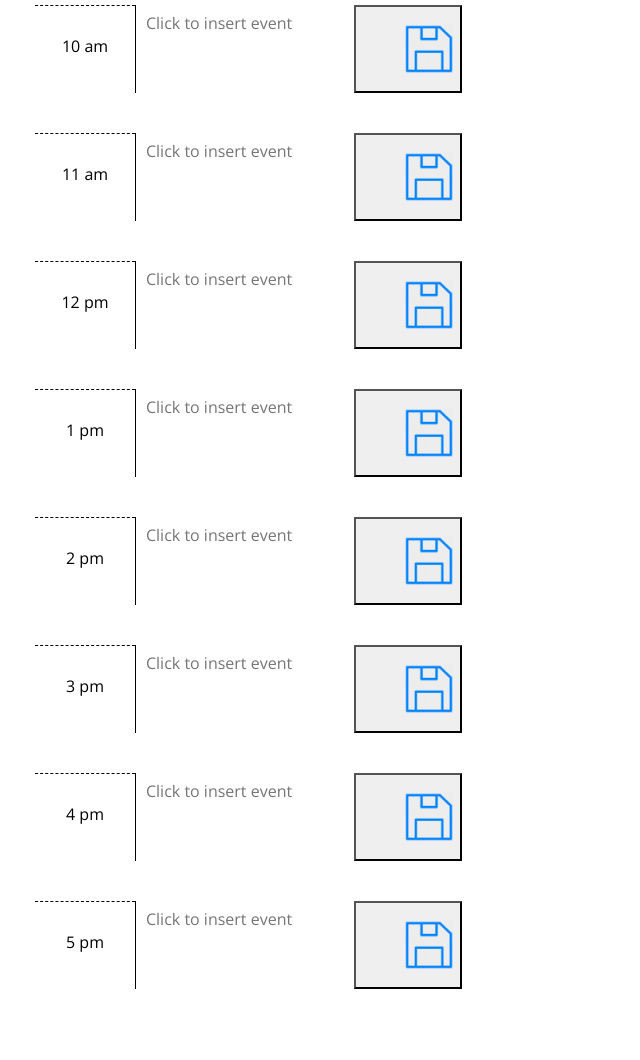
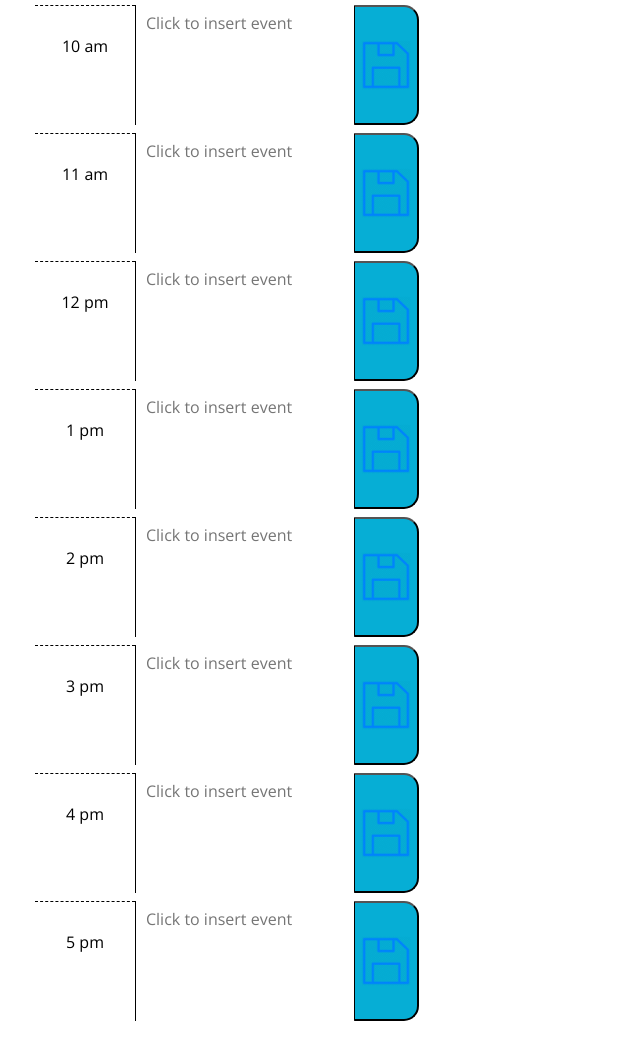
Before and after one commit to TeagrinForde/workdayCalendar-challenge5, a plain HTML site: page index.html in a window 1280 px wide. Shown: the part 526-1586 px from the top of the page, without its empty margins (0-640 px from the left). Drawn offline with nearby package versions, Linux system fonts and the light colour scheme.

Commit message:
Move inline style to css from html

```diff
--- a/index.html
+++ b/index.html
@@ -29,8 +29,8 @@
           <p>9 am</p>
         </div>
         <textarea class="event9" id="eventInput9am" placeholder="Click to insert event"></textarea>
-        <button type="submit" value="Save" class="saveBtn9" id="save9am">
-          <img src="./savebtn.PNG" alt="SAVE" type="image/png" style="width:50px;height:50px;">
+        <button type="submit" value="Save" class="saveBtn" id="save9am">
+          <img src="./savebtn.PNG" alt="SAVE" type="image/png">
         </button>
       </div>
 
@@ -39,8 +39,8 @@
           <p>10 am</p>
         </div>
         <textarea class="event10" id="eventInput10am" placeholder="Click to insert event"></textarea>
-        <button type="submit" value="Save" class="saveBtn10" id="save10am">
-          <img src="./savebtn.PNG" alt="SAVE" type="image/png" style="width:50px;height:50px;">
+        <button type="submit" value="Save" class="saveBtn" id="save10am">
+          <img src="./savebtn.PNG" alt="SAVE" type="image/png">
         </button>
       </div>
 
@@ -49,8 +49,8 @@
           <p>11 am</p>
         </div>
         <textarea class="event11" id="eventInput11am" placeholder="Click to insert event"></textarea>
-        <button type="submit" value="Save" class="saveBtn11" id="save11am">
-          <img src="./savebtn.PNG" alt="SAVE" type="image/png" style="width:50px;height:50px;">
+        <button type="submit" value="Save" class="saveBtn" id="save11am">
+          <img src="./savebtn.PNG" alt="SAVE" type="image/png">
         </button>
       </div>
 
@@ -59,8 +59,8 @@
           <p>12 pm</p>
         </div>
         <textarea class="event12" id="eventInput12pm" placeholder="Click to insert event"></textarea>
-        <button type="submit" value="Save" class="saveBtn12" id="save12pm">
-          <img src="./savebtn.PNG" alt="SAVE" type="image/png" style="width:50px;height:50px;">
+        <button type="submit" value="Save" class="saveBtn" id="save12pm">
+          <img src="./savebtn.PNG" alt="SAVE" type="image/png">
         </button>
       </div>
 
@@ -69,8 +69,8 @@
           <p>1 pm</p>
         </div>
         <textarea class="event1" id="eventInput1pm" placeholder="Click to insert event"></textarea>
-        <button type="submit" value="Save" class="saveBtn1" id="save1pm">
-          <img src="./savebtn.PNG" alt="SAVE" type="image/png" style="width:50px;height:50px;">
+        <button type="submit" value="Save" class="saveBtn" id="save1pm">
+          <img src="./savebtn.PNG" alt="SAVE" type="image/png">
         </button>
       </div>
 
@@ -79,8 +79,8 @@
           <p>2 pm</p>
         </div>
         <textarea class="event2" id="eventInput2pm" placeholder="Click to insert event"></textarea>
-        <button type="submit" value="Save" class="saveBtn2" id="save2pm">
-          <img src="./savebtn.PNG" alt="SAVE" type="image/png" style="width:50px;height:50px;">
+        <button type="submit" value="Save" class="saveBtn" id="save2pm">
+          <img src="./savebtn.PNG" alt="SAVE" type="image/png">
         </button>
       </div>
 
@@ -89,8 +89,8 @@
           <p>3 pm</p>
         </div>
         <textarea class="event3" id="eventInput3pm" placeholder="Click to insert event"></textarea>
-        <button type="submit" value="Save" class="saveBtn3" id="save3pm">
-          <img src="./savebtn.PNG" alt="SAVE" type="image/png" style="width:50px;height:50px;">
+        <button type="submit" value="Save" class="saveBtn" id="save3pm">
+          <img src="./savebtn.PNG" alt="SAVE" type="image/png">
         </button>
       </div>
 
@@ -99,8 +99,8 @@
           <p>4 pm</p>
         </div>
         <textarea class="event4" id="eventInput4pm" placeholder="Click to insert event"></textarea>
-        <button type="submit" value="Save" class="saveBtn4" id="save4pm">
-          <img src="./savebtn.PNG" alt="SAVE" type="image/png" style="width:50px;height:50px;">
+        <button type="submit" value="Save" class="saveBtn" id="save4pm">
+          <img src="./savebtn.PNG" alt="SAVE" type="image/png">
         </button>
       </div>
 
@@ -109,8 +109,8 @@
           <p>5 pm</p>
         </div>
         <textarea class="event5" id="eventInput5pm" placeholder="Click to insert event"></textarea>
-        <button type="submit" value="Save" class="saveBtn5" id="save5pm">
-          <img src="./savebtn.PNG" alt="SAVE" type="image/png" style="width:50px;height:50px;">
+        <button type="submit" value="Save" class="saveBtn" id="save5pm">
+          <img src="./savebtn.PNG" alt="SAVE" type="image/png">
         </button>
       </div>
     </div>
--- a/index.js
+++ b/index.js
@@ -8,10 +8,20 @@ function displayTime() {
 displayTime();
 
 //-----------------------
+var currentTime = moment();
+var b = $('<p>').text();
+
+//different function to highlight
+
+
+
+//-----------------------
+
 $(document).ready(function() {
     $('.saveBtn9').click(function () {
         var textContent = $('.event9').val();
         $('.event9').html(textContent);
         alert ('Your even has been saved');
+        console.log(textContent);
     });
 });
--- a/style.css
+++ b/style.css
@@ -85,4 +85,6 @@ p {
   padding: 0;
   margin: 0;
   display: block;
+  width: 50px;
+  height: 50px;
 }
```
